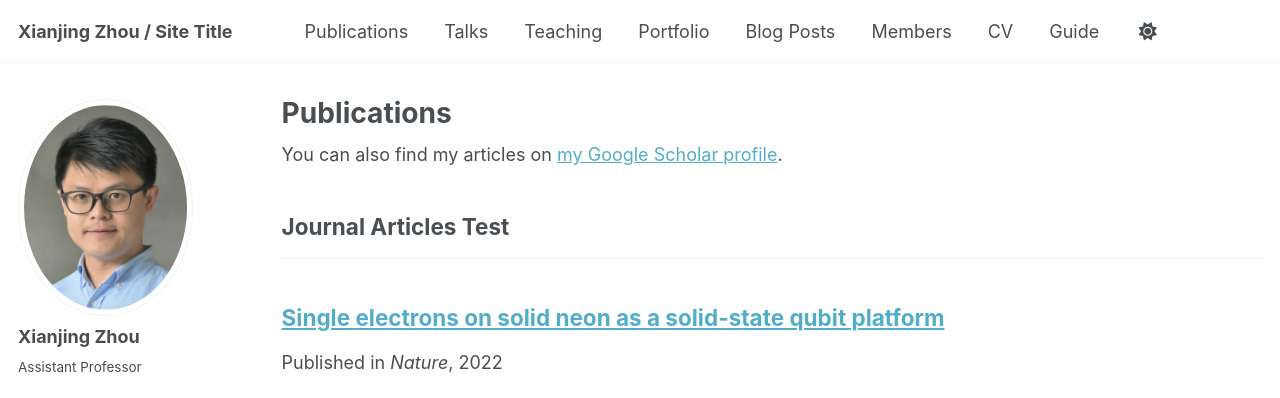
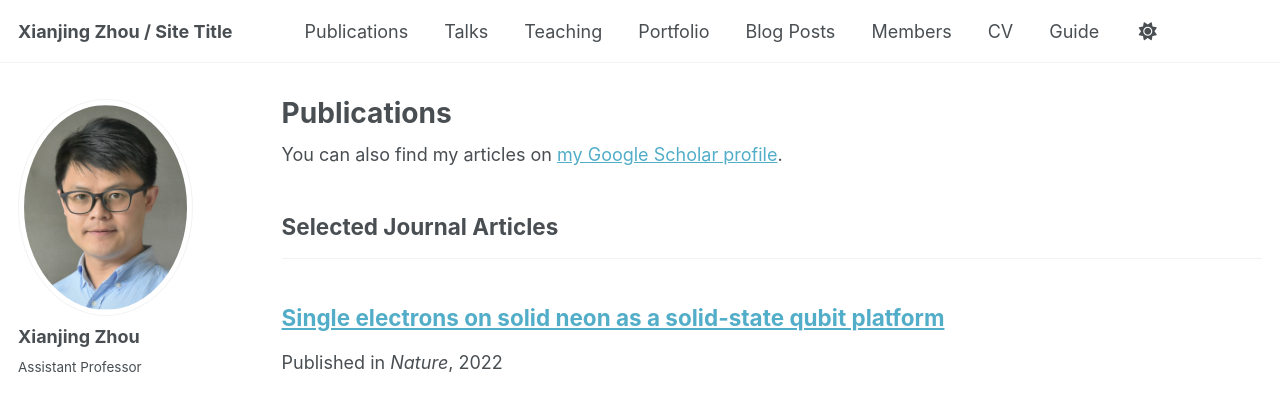
Before and after one commit to XianjingZhou/XianjingZhou.github.io, a Jekyll site: the page built from _pages/publications.html, in a window 1280 px wide and 900 px high. Shown: the top 398 px of the window. Built offline with Jekyll 4.4.1, drawn with Linux system fonts in a browser that asks for light colours; some web fonts are replaced.

Commit message:
update publication

```diff
--- a/_config.yml
+++ b/_config.yml
@@ -81,7 +81,7 @@ publication_category:
   books:
     title: 'Books-Test'
   manuscripts:
-    title: 'Journal Articles Test'
+    title: 'Selected Journal Articles'
   conferences:
     title: 'Conference Papers'
 
```
